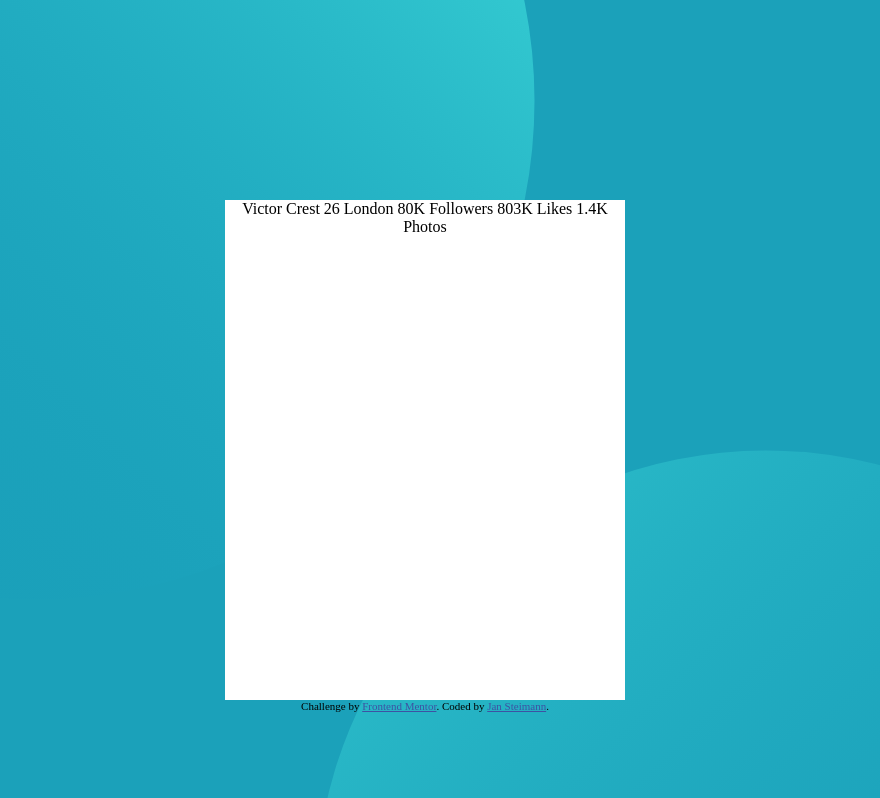
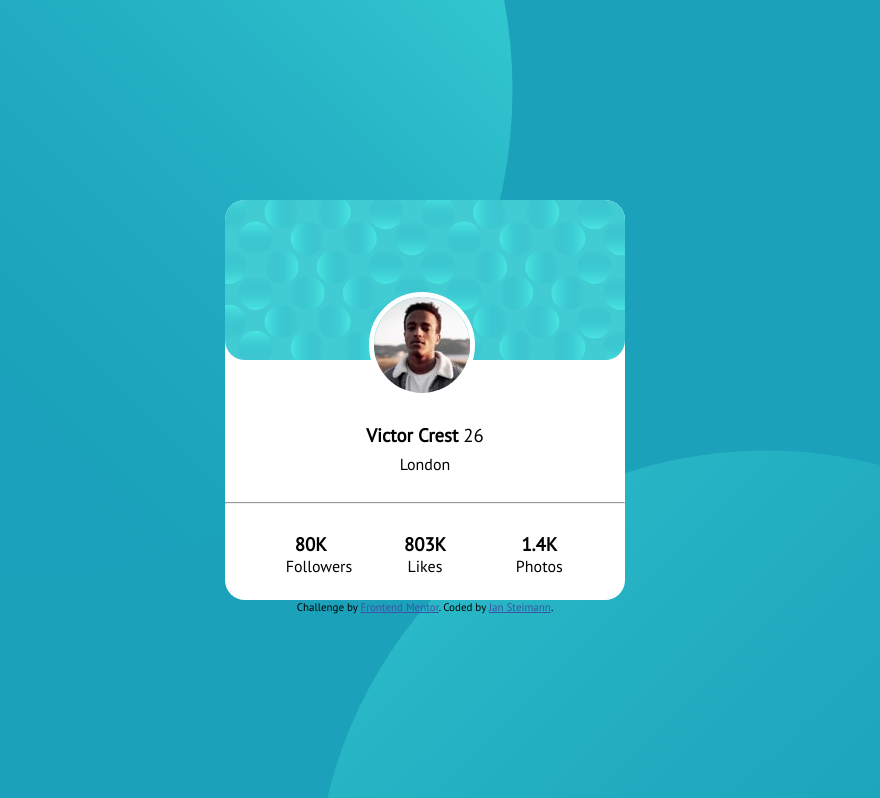
Before and after one commit to jaste111/Frontend-Mentor-Profile-card-component, a plain HTML site: page index.html in a window 1280 px wide. Shown: the top 798 px of the page, without its empty margins (215-1095 px from the left). Drawn offline with Linux system fonts and the light colour scheme.

Commit message:
Finish challange

```diff
--- a/index.html
+++ b/index.html
@@ -10,6 +10,12 @@
       type="image/png"
       sizes="32x32"
       href="./images/favicon-32x32.png"
+    />
+
+    <link rel="preconnect" href="https://fonts.gstatic.com" />
+    <link
+      href="https://fonts.googleapis.com/css2?family=PT+Sans&display=swap"
+      rel="stylesheet"
     />
 
     <link rel="stylesheet" href="styles.css" />
@@ -28,7 +34,30 @@
       alt="bg-pattern-bottom"
     />
     <div class="profile-card">
-      Victor Crest 26 London 80K Followers 803K Likes 1.4K Photos
+      <div class="bg-pattern-card">
+        <img
+          class="bg-pattern-card-image"
+          src="images/bg-pattern-card.svg"
+          alt="bg-pattern-card-image"
+        />
+      </div>
+      <div>
+        <img
+          class="profile-image"
+          src="images/image-victor.jpg"
+          alt="profile-image"
+        />
+      </div>
+      <div class="personal-infos">
+        <h3>Victor Crest <span>26</span></h3>
+        London
+      </div>
+      <hr class="hr-profile-card" />
+      <div class="account-statistics">
+        <div class="account-statistics-element"> <h3>80K</h3>Followers</div>
+        <div class="account-statistics-element"> <h3>803K</h3>Likes</div>
+        <div class="account-statistics-element"> <h3>1.4K</h3> Photos</div>
+      </div>
     </div>
     <div class="attribution">
       Challenge by
--- a/styles.css
+++ b/styles.css
@@ -2,6 +2,7 @@
 body {
   background-color: #1ba1ba;
   overflow: hidden;
+  font-family: "PT Sans", sans-serif;
 }
 
 /********************************************** CLASSES***********************************/
@@ -14,8 +15,6 @@ body {
 }
 
 .bg-pattern-top-image {
-  width: 1000px;
-  height: 1000px;
   position: absolute;
   left: -250px;
   top: -400px;
@@ -32,10 +31,64 @@ body {
 }
 
 .profile-card {
-    background: white;
-    text-align: center;
-    width: 400px;
-    height: 500px;
-    margin: auto;
-    margin-top: 200px;
+  background: white;
+  text-align: center;
+  width: 400px;
+  height: 400px;
+  margin: auto;
+  margin-top: 200px;
+  border-radius: 20px;
+  position: relative;
 }
+
+.bg-pattern-card-image {
+  width: 400px;
+  border-radius: 20px;
+}
+
+.personal-infos {
+  position: relative;
+  top: 10%;
+  width: 150px;
+  margin: 0 auto;
+}
+
+.account-statistics {
+  position: relative;
+  top: 20%;
+}
+
+.hr-profile-card {
+  position: relative;
+  top: 15%;
+}
+
+.profile-image {
+  position: absolute;
+  top: 23%;
+  left: 36%;
+  border: solid;
+  border-radius: 50%;
+  border-width: thick;
+  border-color: white;
+}
+
+.personal-infos span {
+  font-weight: 200;
+}
+
+.personal-infos h3 {
+  margin-bottom: 7px;
+}
+
+.account-statistics-element {
+  display: inline-block;
+  width: 50px;
+  margin: 0 30px;
+}
+
+.account-statistics-element  h3{
+  display: inline-block;
+  width: 50px;
+  margin: 0;
+}
```
